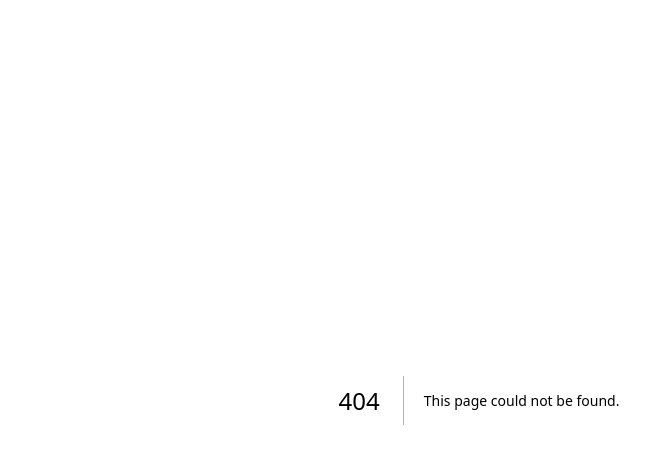
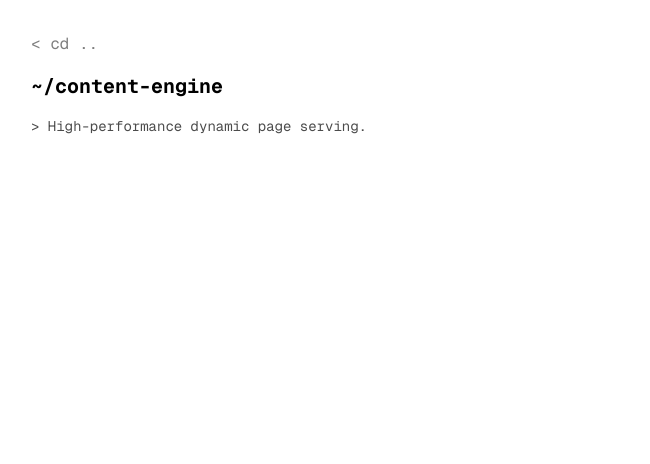
Before and after one commit to yusufisbilir/system-design-lab, a Next.js app: page /content-engine in a window 1280 px wide. Before the commit this address had no page. Shown: the top 464 px of the page, without its empty margins (161-811 px from the left). Built offline with nearby package versions, Linux system fonts and the light colour scheme.

Commit message:
feat: Add initial content engine page with basic layout and navigation.

```diff
--- /dev/null
+++ b/app/content-engine/page.tsx
@@ -0,0 +1,22 @@
+import Link from "next/link";
+
+export default function ContentEnginePage() {
+    return (
+        <div className="min-h-screen p-8 font-mono bg-white dark:bg-black text-black dark:text-white">
+            <main className="max-w-4xl mx-auto">
+                <header className="mb-12">
+                    <Link href="/" className="hover:underline decoration-dotted offset-4 mb-4 block opacity-50 hover:opacity-100 transition-opacity">
+                        &lt; cd ..
+                    </Link>
+                    <h1 className="text-xl font-bold mb-4">~/content-engine</h1>
+                    <p className="text-sm opacity-70">
+                        &gt; High-performance dynamic page serving.
+                    </p>
+                </header>
+
+                <section>
+                </section>
+            </main>
+        </div>
+    );
+}
```
